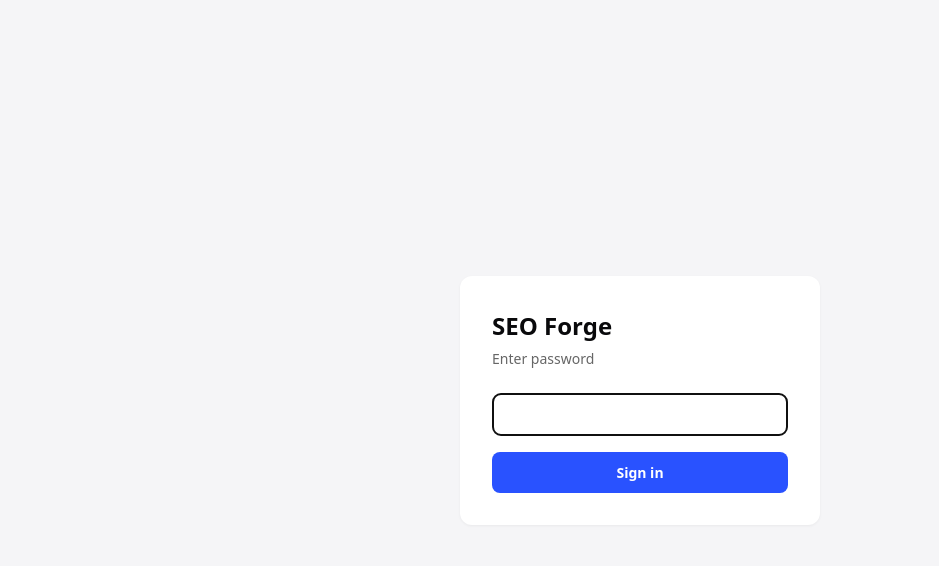
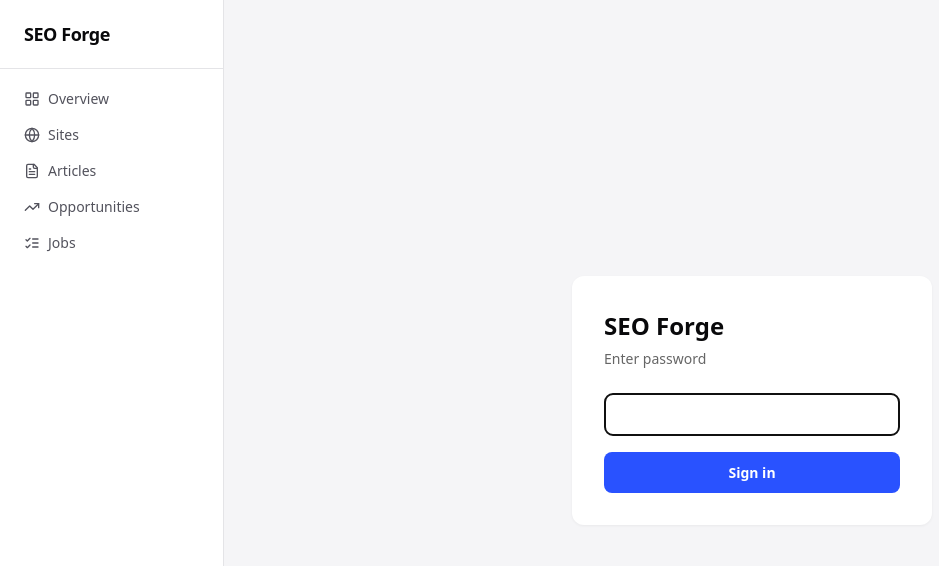
Before and after one commit to barelezra10-create/-seo-forge, a Next.js app in the folder web/: page /login in a window 1280 px wide. Shown: the top 566 px of the page, without its empty margins (0-939 px from the left). Built offline with nearby package versions, Linux system fonts and the light colour scheme.

Commit message:
feat(web): sidebar layout shell with shadcn-style ui primitives

```diff
--- a/web/src/app/layout.tsx
+++ b/web/src/app/layout.tsx
@@ -1,4 +1,6 @@
 import type { Metadata } from "next";
+import { headers } from "next/headers";
+import { Sidebar } from "@/components/layout/Sidebar";
 import "./globals.css";
 
 export const metadata: Metadata = {
@@ -6,10 +8,23 @@
   description: "SEO automation control plane",
 };
 
-export default function RootLayout({ children }: { children: React.ReactNode }) {
+export default async function RootLayout({ children }: { children: React.ReactNode }) {
+  const hdrs = await headers();
+  const pathname = hdrs.get("x-pathname") ?? "/";
+  const isAuthLayout = pathname === "/login";
+
   return (
     <html lang="en">
-      <body>{children}</body>
+      <body className="bg-zinc-50">
+        {isAuthLayout ? (
+          children
+        ) : (
+          <div className="min-h-screen flex">
+            <Sidebar pathname={pathname} />
+            <div className="flex-1 flex flex-col">{children}</div>
+          </div>
+        )}
+      </body>
     </html>
   );
 }
--- a/web/src/app/page.tsx
+++ b/web/src/app/page.tsx
@@ -1,10 +1,5 @@
+import { redirect } from "next/navigation";
+
 export default function Home() {
-  return (
-    <main style={{ minHeight: "100vh", display: "flex", alignItems: "center", justifyContent: "center" }}>
-      <div style={{ textAlign: "center" }}>
-        <h1 style={{ fontSize: 28, fontWeight: 700, marginBottom: 8 }}>SEO Forge</h1>
-        <p style={{ color: "#666" }}>Phase 1B scaffold up.</p>
-      </div>
-    </main>
-  );
+  redirect("/overview");
 }
--- /dev/null
+++ b/web/src/components/layout/Sidebar.tsx
@@ -0,0 +1,41 @@
+import Link from "next/link";
+import { LayoutGrid, Globe, FileText, TrendingUp, ListChecks } from "lucide-react";
+import { cn } from "@/lib/utils";
+
+const NAV = [
+  { href: "/overview", label: "Overview", icon: LayoutGrid },
+  { href: "/sites", label: "Sites", icon: Globe },
+  { href: "/articles", label: "Articles", icon: FileText },
+  { href: "/opportunities", label: "Opportunities", icon: TrendingUp },
+  { href: "/jobs", label: "Jobs", icon: ListChecks },
+] as const;
+
+export function Sidebar({ pathname }: { pathname: string }) {
+  return (
+    <aside className="w-56 shrink-0 border-r border-zinc-200 bg-white">
+      <div className="px-6 py-5 border-b border-zinc-200">
+        <Link href="/overview" className="text-lg font-bold tracking-tight">
+          SEO Forge
+        </Link>
+      </div>
+      <nav className="p-3">
+        {NAV.map((item) => {
+          const active = pathname.startsWith(item.href);
+          return (
+            <Link
+              key={item.href}
+              href={item.href}
+              className={cn(
+                "flex items-center gap-2 px-3 py-2 rounded-md text-sm",
+                active ? "bg-zinc-100 font-medium" : "text-zinc-600 hover:bg-zinc-100",
+              )}
+            >
+              <item.icon className="h-4 w-4" />
+              {item.label}
+            </Link>
+          );
+        })}
+      </nav>
+    </aside>
+  );
+}
--- /dev/null
+++ b/web/src/components/layout/TopBar.tsx
@@ -0,0 +1,8 @@
+export function TopBar({ title, actions }: { title: string; actions?: React.ReactNode }) {
+  return (
+    <header className="border-b border-zinc-200 bg-white px-6 py-4 flex items-center justify-between">
+      <h1 className="text-xl font-semibold">{title}</h1>
+      <div className="flex items-center gap-2">{actions}</div>
+    </header>
+  );
+}
--- /dev/null
+++ b/web/src/components/ui/button.tsx
@@ -0,0 +1,34 @@
+import * as React from "react";
+import { cva, type VariantProps } from "class-variance-authority";
+import { cn } from "@/lib/utils";
+
+const buttonVariants = cva(
+  "inline-flex items-center justify-center whitespace-nowrap rounded-md text-sm font-medium transition-colors focus-visible:outline-none focus-visible:ring-2 focus-visible:ring-blue-500 disabled:pointer-events-none disabled:opacity-50",
+  {
+    variants: {
+      variant: {
+        default: "bg-blue-600 text-white hover:bg-blue-700",
+        outline: "border border-zinc-200 bg-white hover:bg-zinc-50",
+        ghost: "hover:bg-zinc-100",
+        destructive: "bg-red-600 text-white hover:bg-red-700",
+      },
+      size: {
+        default: "h-9 px-4 py-2",
+        sm: "h-8 px-3 text-xs",
+        lg: "h-10 px-6",
+      },
+    },
+    defaultVariants: { variant: "default", size: "default" },
+  },
+);
+
+export interface ButtonProps
+  extends React.ButtonHTMLAttributes<HTMLButtonElement>,
+    VariantProps<typeof buttonVariants> {}
+
+export const Button = React.forwardRef<HTMLButtonElement, ButtonProps>(
+  ({ className, variant, size, ...props }, ref) => (
+    <button ref={ref} className={cn(buttonVariants({ variant, size }), className)} {...props} />
+  ),
+);
+Button.displayName = "Button";
--- /dev/null
+++ b/web/src/components/ui/card.tsx
@@ -0,0 +1,30 @@
+import * as React from "react";
+import { cn } from "@/lib/utils";
+
+export const Card = React.forwardRef<HTMLDivElement, React.HTMLAttributes<HTMLDivElement>>(
+  ({ className, ...props }, ref) => (
+    <div ref={ref} className={cn("rounded-lg border border-zinc-200 bg-white shadow-sm", className)} {...props} />
+  ),
+);
+Card.displayName = "Card";
+
+export const CardHeader = React.forwardRef<HTMLDivElement, React.HTMLAttributes<HTMLDivElement>>(
+  ({ className, ...props }, ref) => (
+    <div ref={ref} className={cn("p-6 pb-3", className)} {...props} />
+  ),
+);
+CardHeader.displayName = "CardHeader";
+
+export const CardTitle = React.forwardRef<HTMLHeadingElement, React.HTMLAttributes<HTMLHeadingElement>>(
+  ({ className, ...props }, ref) => (
+    <h3 ref={ref} className={cn("font-semibold tracking-tight", className)} {...props} />
+  ),
+);
+CardTitle.displayName = "CardTitle";
+
+export const CardContent = React.forwardRef<HTMLDivElement, React.HTMLAttributes<HTMLDivElement>>(
+  ({ className, ...props }, ref) => (
+    <div ref={ref} className={cn("p-6 pt-3", className)} {...props} />
+  ),
+);
+CardContent.displayName = "CardContent";
--- /dev/null
+++ b/web/src/lib/utils.ts
@@ -0,0 +1,14 @@
+import { clsx, type ClassValue } from "clsx";
+import { twMerge } from "tailwind-merge";
+
+export function cn(...inputs: ClassValue[]) {
+  return twMerge(clsx(inputs));
+}
+
+export function formatNumber(n: number): string {
+  return new Intl.NumberFormat("en-US").format(n);
+}
+
+export function formatPercent(n: number, digits = 1): string {
+  return `${(n * 100).toFixed(digits)}%`;
+}
```
